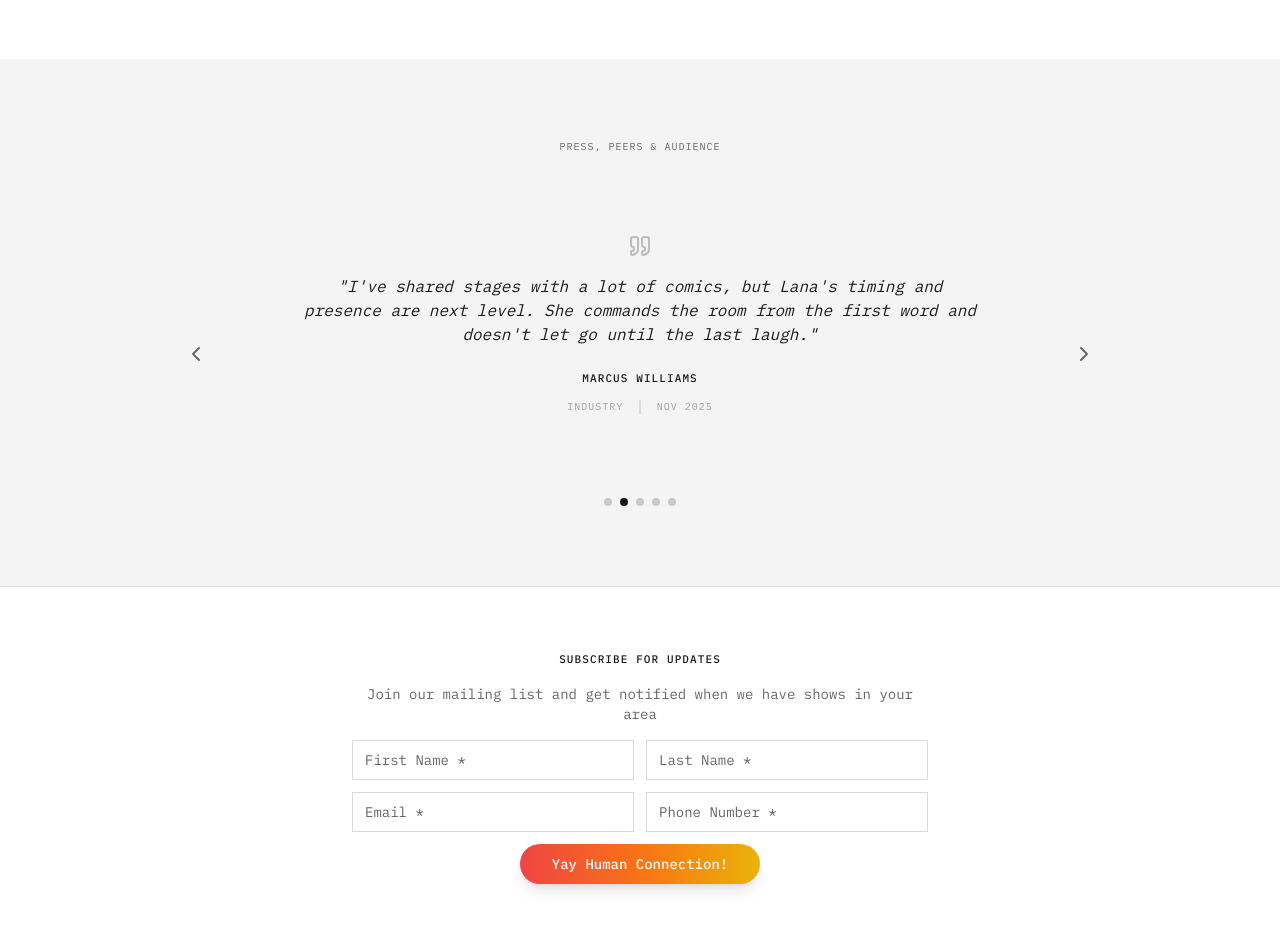
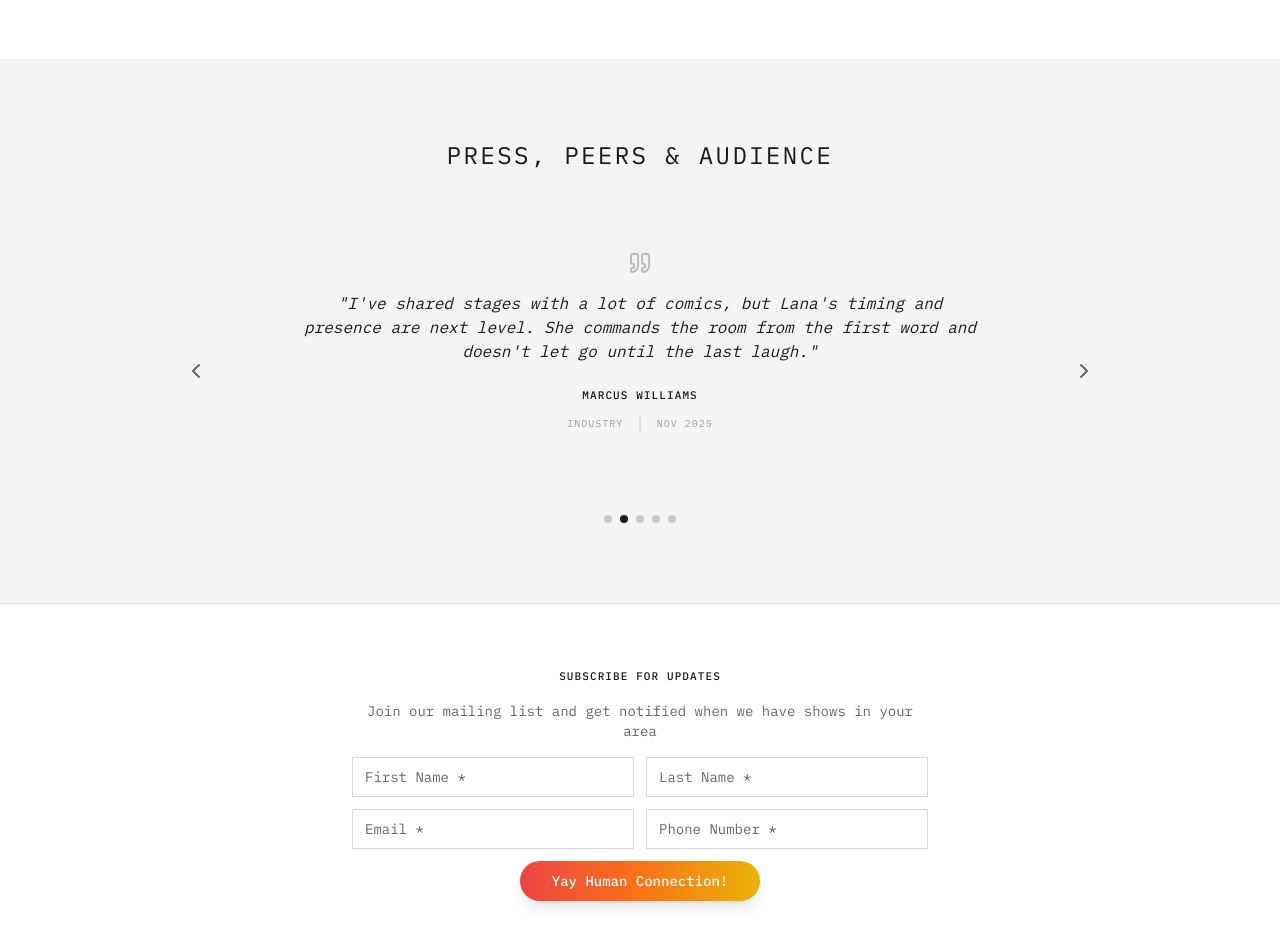
Before and after one commit to atalantalubna/LanaSalahComedy2026, a React (Vite) app: page / in a window 1280 px wide. Shown: the part 3160-4090 px from the top of the page. Built offline with nearby package versions, Linux system fonts and the light colour scheme; no server answers; the database is empty.

Commit message:
Increase reviews section title size for better balance
Co-Authored-By: Claude Opus 4.5 <noreply@anthropic.com>

```diff
--- a/src/components/reviews/ReviewCarousel.tsx
+++ b/src/components/reviews/ReviewCarousel.tsx
@@ -141,8 +141,8 @@ const ReviewCarousel = () => {
   if (isLoading) {
     return (
       <section className="max-w-[1600px] mx-auto px-3 md:px-5 py-16 md:py-20 bg-muted/30">
-        <h2 className="text-[10px] uppercase tracking-widest text-muted-foreground font-inter text-center mb-12">
-          PRESS, PEERS & AUDIENCE
+        <h2 className="text-xl md:text-2xl uppercase tracking-widest text-foreground font-playfair text-center mb-12">
+          Press, Peers & Audience
         </h2>
         <div className="flex justify-center py-12">
           <div className="animate-pulse text-muted-foreground text-sm">
@@ -155,8 +155,8 @@ const ReviewCarousel = () => {
 
   return (
     <section className="max-w-[1600px] mx-auto px-3 md:px-5 py-16 md:py-20 bg-muted/30">
-      <h2 className="text-[10px] uppercase tracking-widest text-muted-foreground font-inter text-center mb-12">
-        PRESS, PEERS & AUDIENCE
+      <h2 className="text-xl md:text-2xl uppercase tracking-widest text-foreground font-playfair text-center mb-12">
+        Press, Peers & Audience
       </h2>
 
       <div
```
